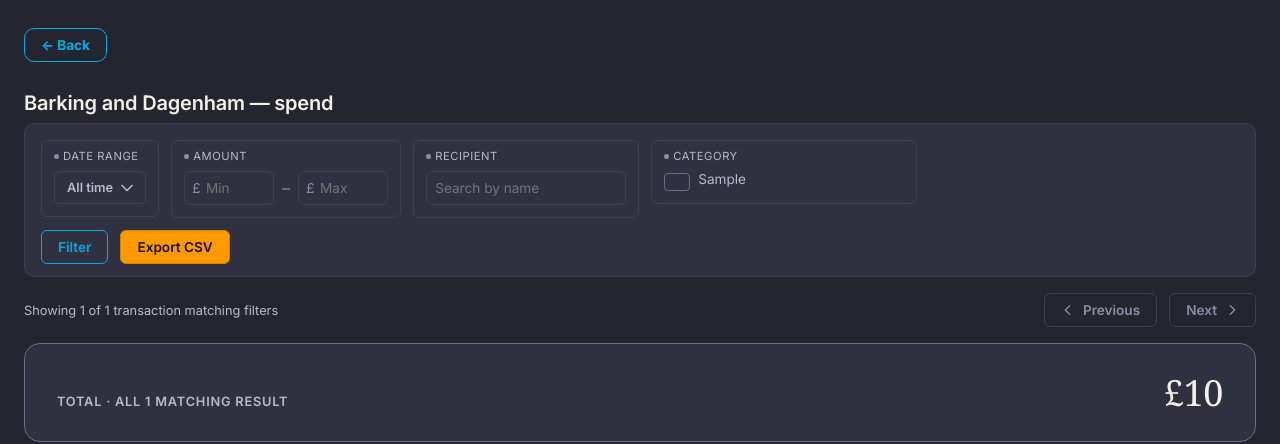
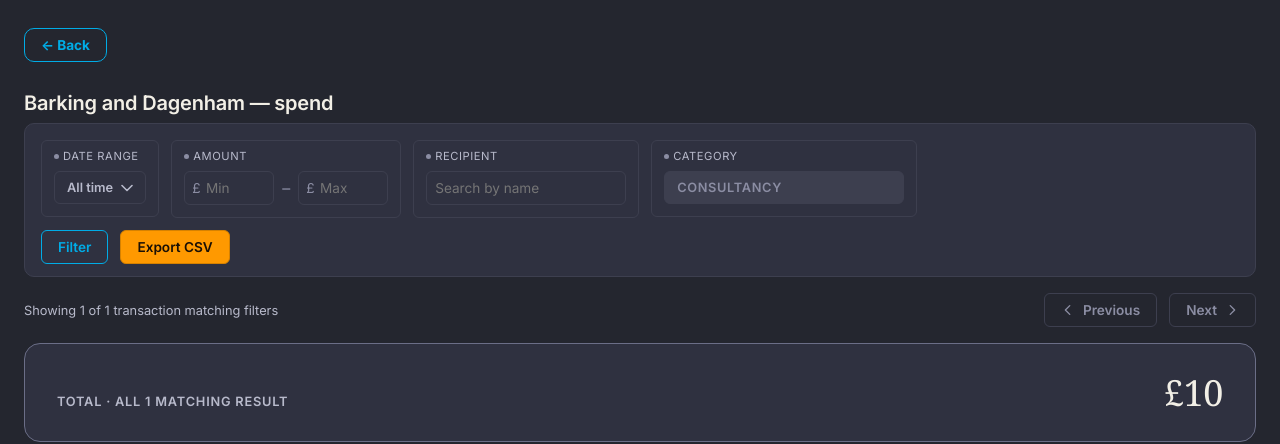
Before and after one commit to fraserwat/local-spend-tracker-frontend, a Django app: page /council/barking-and-dagenham/spend/ in a window 1280 px wide. Shown: the top 444 px of the page. Run offline with Django 5.2, Linux system fonts and the light colour scheme; data comes from the database, SQL or seed files in the repository; tables that the repository leaves empty hold one stand-in row (values such as "Sample post"); parts of the project's set-up code (start-up, migrations or seed data) failed here and were passed over.

Commit message:
Recolor pill-capital, park Category filter as placeholder
- pill-capital was #e07ea2 (rose) and read as red, same issue
  pill-other already had. Shifted to magenta-violet #d581e4
  (hue 291, 4.95:1 against #2f3140) -- clear of red and of
  pill-grants' periwinkle.
- Category filter checkbox list replaced with an inert
  "CONSULTANCY" placeholder. Raw per-council category codes
  (e.g. Solihull's numbered building-materials codes) are too
  inconsistent to filter on usefully; real fix needs the
  Entity Resolution Layer's Contracting Firm roll-up.

Co-Authored-By: Claude Sonnet 5 <noreply@anthropic.com>

```diff
--- a/apps/spend/templates/spend/transactions.html
+++ b/apps/spend/templates/spend/transactions.html
@@ -357,53 +357,19 @@
   .combobox-option { padding: var(--space-2) var(--space-3); font-size: var(--text-base); cursor: pointer; }
   .combobox-option.highlighted { background: rgba(0, 172, 230, 0.16); }
 
-  /* Real distinct-value checkbox list (apps/spend/selectors.py's
-     get_distinct_categories), not the old disabled "Coming soon" field --
-     Django's CheckboxSelectMultiple renders a plain <ul>/<li>/<label>, so
-     this just restyles that default markup rather than hand-rolling a
-     custom widget template. */
-  /* Wider column -- 170px forced every label to wrap 3-4 lines ragged.
-     Still fixed-width (sits beside three other clusters), still scrolls
-     vertically for long category lists. */
-  .cat-list { max-height: 11rem; overflow-y: auto; overflow-x: hidden; width: 240px; }
-  .cat-list ul { list-style: none; margin: 0; padding: 0; }
-  .cat-list li { padding: 2px 0; }
-  .cat-list label { display: flex; align-items: flex-start; gap: var(--space-2); font-size: var(--text-base); color: var(--color-text-muted); cursor: pointer; line-height: 1.3; }
-  .cat-list label:has(input:checked) { color: var(--color-text); font-weight: 600; }
-  /* Custom box -- native checkbox renders OS-white regardless of
-     accent-color when unchecked, a bright patch on a dark panel. */
-  .cat-list input[type="checkbox"] {
-    appearance: none;
-    -webkit-appearance: none;
-    width: 15px;
-    height: 15px;
-    margin: 2px 0 0;
-    flex-shrink: 0;
-    border: 1px solid var(--color-border);
-    border-radius: 4px;
-    background: transparent;
-    position: relative;
-    cursor: pointer;
-    transition: background 140ms ease, border-color 140ms ease;
+  /* Inert placeholder -- same visual language as theme.css's
+     input[disabled], since this cluster has no live control right now. */
+  .cat-placeholder {
+    width: 240px;
+    padding: var(--space-2) var(--space-3);
+    border: 1px solid var(--color-border-subtle);
+    border-radius: var(--radius-sm);
+    color: var(--color-text-faint);
+    background: var(--color-border-subtle);
+    font-size: var(--text-sm);
+    font-weight: 600;
+    letter-spacing: 0.05em;
   }
-  .cat-list input[type="checkbox"]:hover { border-color: var(--color-link); }
-  .cat-list input[type="checkbox"]:checked {
-    background: var(--color-link);
-    border-color: var(--color-link);
-  }
-  .cat-list input[type="checkbox"]:checked::after {
-    content: "";
-    position: absolute;
-    left: 4px;
-    top: 1px;
-    width: 4px;
-    height: 8px;
-    border: solid var(--color-accent-text);
-    border-width: 0 2px 2px 0;
-    transform: rotate(45deg);
-  }
-  .cat-list input[type="checkbox"]:focus-visible { outline: 2px solid var(--color-link); outline-offset: 1px; }
-  .cat-summary { margin-top: var(--space-2); font-size: var(--text-sm); color: var(--color-link); }
 
   .panel-actions { display: flex; align-items: center; gap: var(--space-3); margin-top: var(--space-3); }
 
@@ -522,7 +488,10 @@
   }
   .pill-staff { color: #1cb07c; }
   .pill-contracts { color: #d88f00; }
-  .pill-capital { color: #e07ea2; }
+  /* Was #e07ea2 (rose) -- read as red/alarm to users, same issue pill-other
+     had. Shifted further round the wheel to magenta-violet (hue 291,
+     4.95:1 against #2f3140), clear of red and of pill-grants' periwinkle. */
+  .pill-capital { color: #d581e4; }
   .pill-premises { color: #00b600; }
   .pill-grants { color: #9c92eb; }
   .pill-other { color: var(--color-text-muted); }
@@ -669,13 +638,10 @@
           </div>
         </div>
 
-        {# TODO: swap for a "Contracting Firm" filter once the Entity Resolution Layer exists #}
-        <div class="cluster{% if cluster_active.category %} active{% endif %}">
+        {# Parked -- raw per-council category codes are too inconsistent to filter on yet; placeholder until the Entity Resolution Layer lands a real "Contracting Firm" roll-up. #}
+        <div class="cluster">
           <div class="cluster-label"><span class="mark"></span>Category</div>
-          <div class="cat-list">{{ form.category }}</div>
-          {% with selected_count=form.category.data|length %}
-          {% if selected_count %}<div class="cat-summary">{{ selected_count }} selected</div>{% endif %}
-          {% endwith %}
+          <div class="cat-placeholder" aria-disabled="true">CONSULTANCY</div>
         </div>
       </div>
 
```
